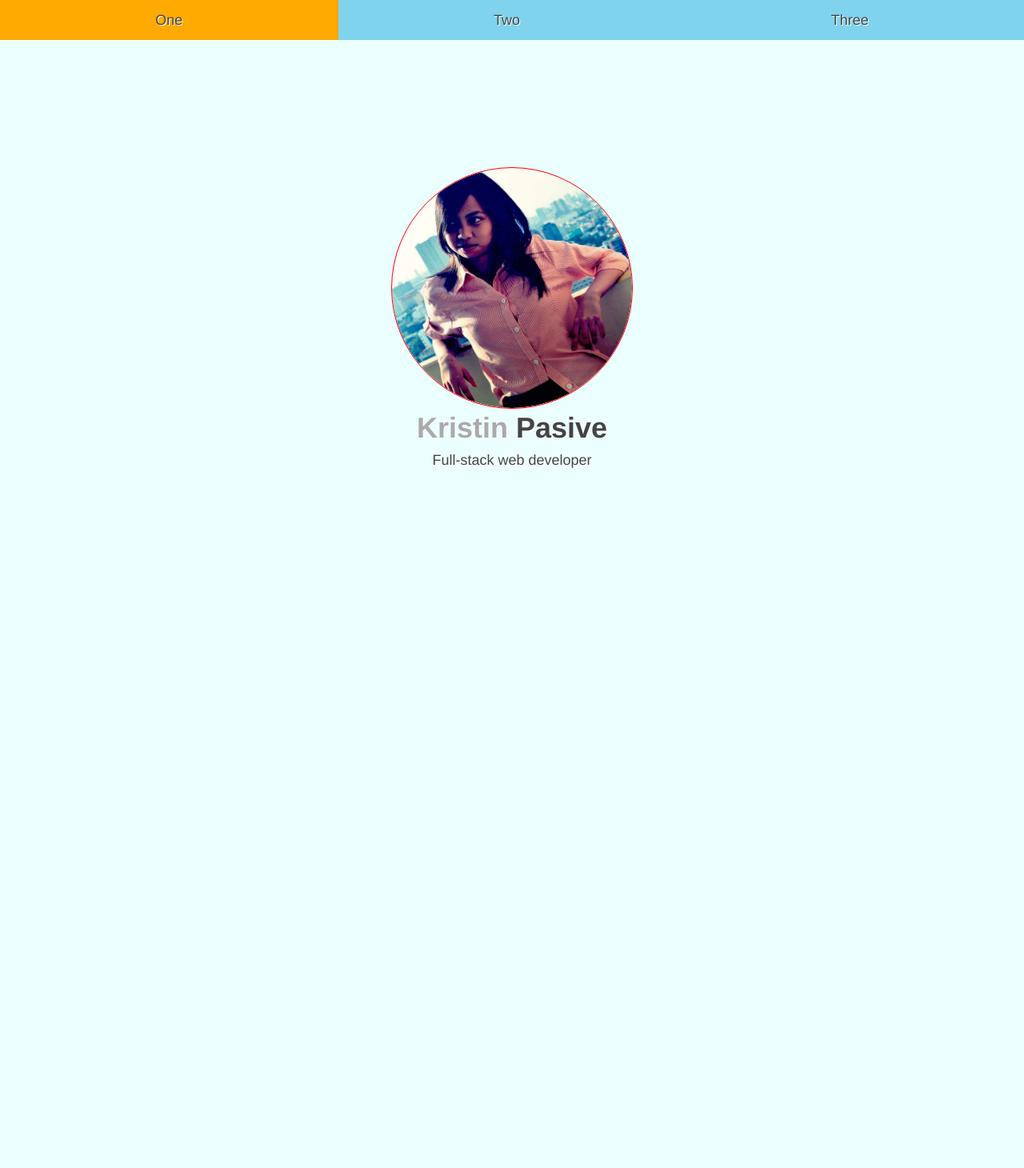
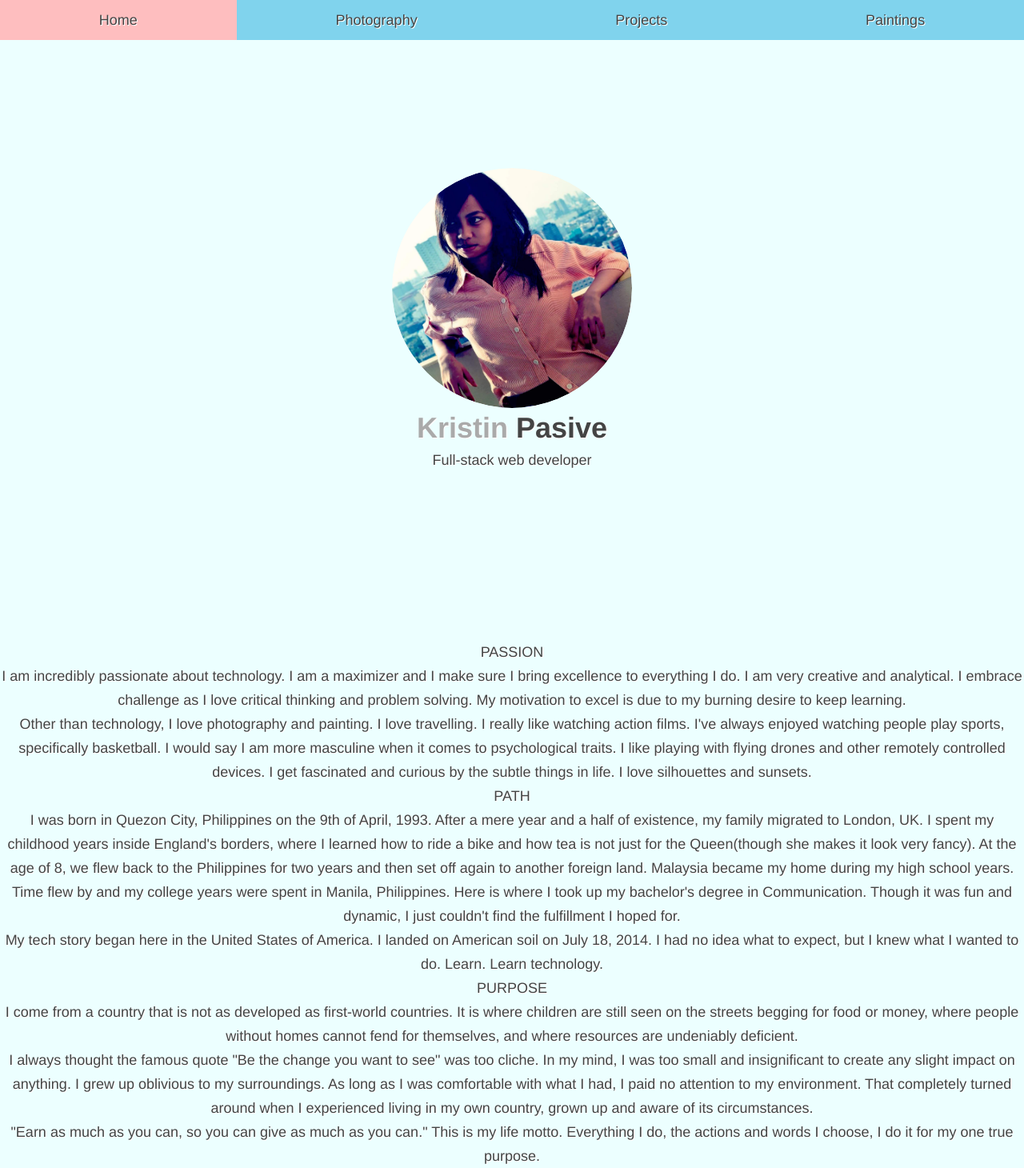
Before and after one commit to kristinmaripasive/kristinmaripasive.github.io, a plain HTML site: page index.html in a window 1280 px wide. Shown: the whole page at 80% size. Before the commit the page ends 800 px from the top, so only its background shows below. Drawn offline with Linux system fonts and the light colour scheme.

Commit message:
added nav content

```diff
--- a/index.html
+++ b/index.html
@@ -6,11 +6,12 @@
   </head>
   <body>
     <ul class="nav">
-      <li href="#">One</li>
-      <li href="#">Two</li>
-      <li href="#">Three</li>
+      <li><a href="index.html">Home</a></li>
+      <li><a href="photography.html">Photography</a></li>
+      <li><a href="perspective.html">Projects</a></li>
+      <li><a href="painting.html">Paintings</a></li>
     </ul>
-  </nav>
+
     <section class="hero">
       <header>
         <div class="headshot">
@@ -20,5 +21,33 @@
         <p>Full-stack web developer</p>
       </header>
     </section>
+
+    <section>
+      <h3>PASSION</h3>
+    <p>I am incredibly passionate about technology. I am a maximizer and I make sure I bring excellence to everything I do. I am very creative and analytical. I embrace challenge as I love critical thinking and problem solving. My motivation to excel is due to my burning desire to keep learning.</p>
+    <p>Other than technology, I love photography and painting. I love travelling. I really like watching action films. I've always enjoyed watching people play sports, specifically basketball. I would say I am more masculine when it comes to psychological traits. I like playing with flying drones and other remotely controlled devices. I get fascinated and curious by the subtle things in life. I love silhouettes and sunsets. </p>
+    </section>
+
+    <section>
+      <h3>PATH</h3>
+      <p>I was born in Quezon City, Philippines on the 9th of April, 1993. After a mere year and a half of existence, my family migrated to London, UK. I spent my childhood years inside England's borders, where I learned how to ride a bike and how tea is not just for the Queen(though she makes it look very fancy). At the age of 8, we flew back to the Philippines for two years and then set off again to another foreign land. Malaysia became my home during my high school years. Time flew by and my college years were spent in Manila, Philippines. Here is where I took up my bachelor's degree in Communication. Though it was fun and dynamic, I just couldn't find the fulfillment I hoped for.</p>
+      <p>My tech story began here in the United States of America. I landed on American soil on July 18, 2014. I had no idea what to expect, but I knew what I wanted to do. Learn. Learn technology.
+      </p>
+    </section>
+
+    <section>
+      <h3>PURPOSE</h3>
+    <p>
+    I come from a country that is not as developed as first-world countries. It is where children are still seen on the streets begging for food or money, where people without homes cannot fend for themselves, and where resources are undeniably deficient.
+    </p>
+    <p>
+    I always thought the famous quote "Be the change you want to see" was too cliche. In my mind, I was too small and insignificant to create any slight impact on anything. I grew up oblivious to my surroundings. As long as I was comfortable with what I had, I paid no attention to my environment. That completely turned around when I experienced living in my own country, grown up and aware of its circumstances.
+    </p>
+    <p>"Earn as much as you can, so you can give as much as you can." This is my life motto. Everything I do, the actions and words I choose, I do it for my one true purpose.</p>
+    </section>
+
+
+
+
   </body>
 </html>
--- a/styles.css
+++ b/styles.css
@@ -66,7 +66,6 @@ div.headshot {
   margin-right: auto;
   border-radius: 50%;
   overflow: hidden;
-  outline: 1px solid red;
   transition: transform 1s, box-shadow 1s;
 }
 
@@ -81,10 +80,6 @@ div.headshot:hover {
   box-shadow: 0px 0px 100px 50px #fc0;
 }
 
-div.headshot:hover img {
-  opacity: 0;
-}
-
 .nav {
   position: fixed;
   display: flex;
@@ -96,10 +91,9 @@ div.headshot:hover img {
   flex-grow: 1;
   line-height: 50px;
   list-style-type: none;
-  background-color: fc0;
   transition: color 0.2s;
 }
 
 .nav li:hover {
-  background-color: #fa0;
+  background-color: #FEBEBF;
 }
```
